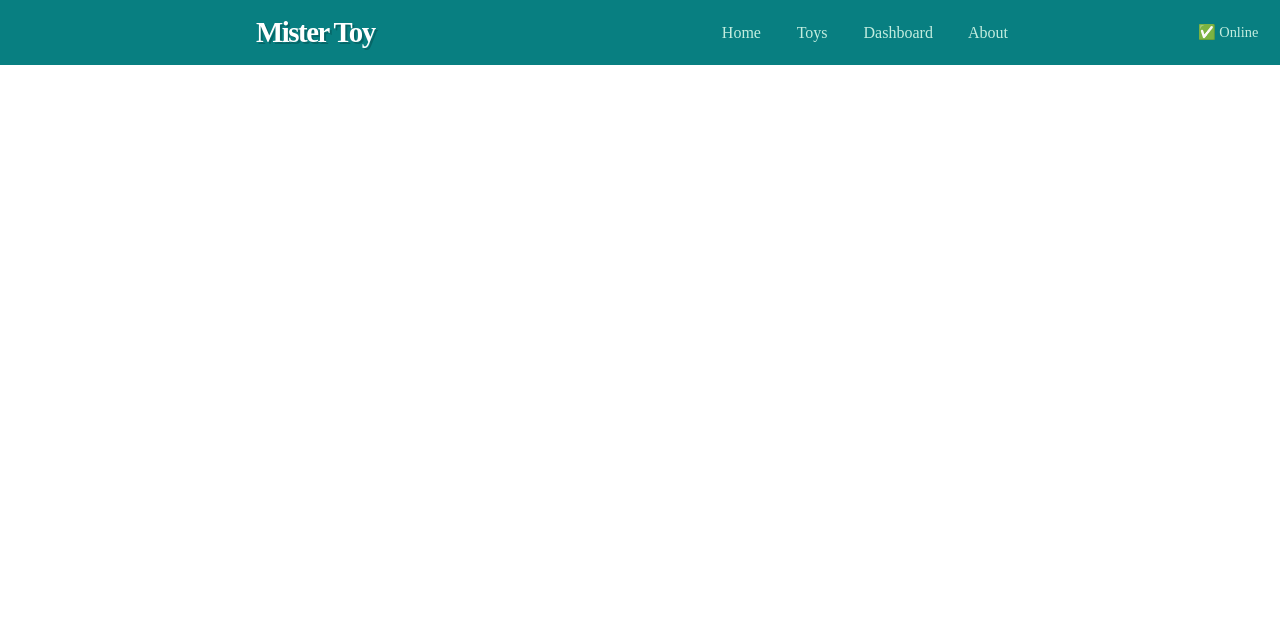
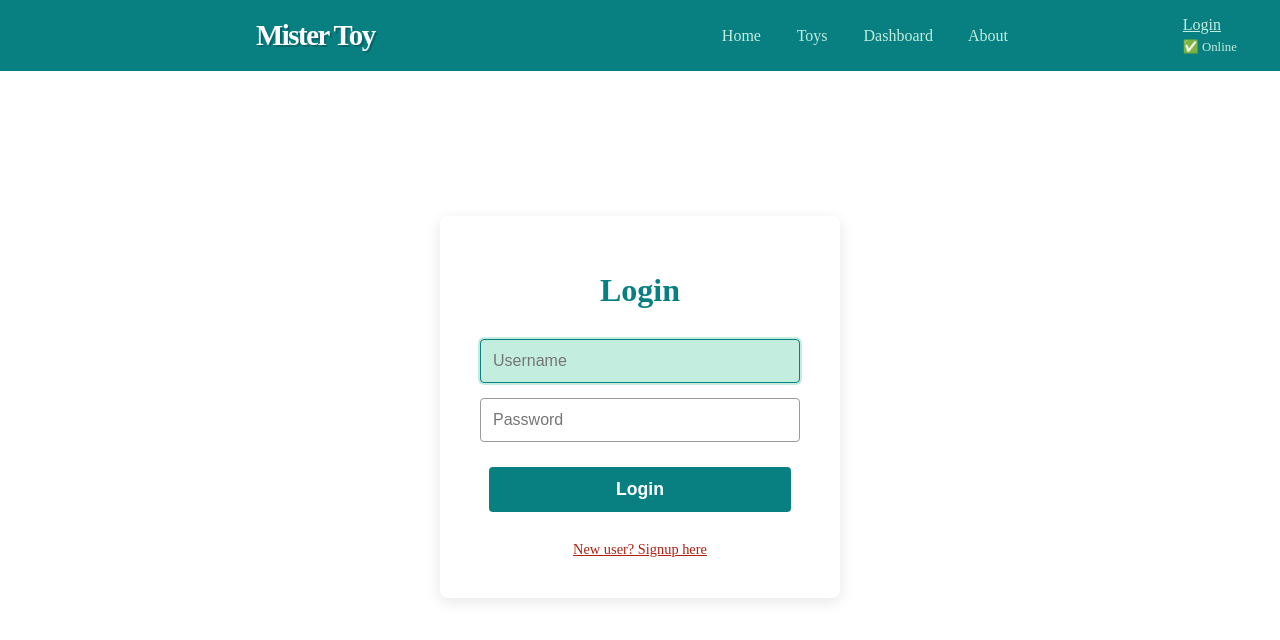
Before and after one commit to aviad-benhamo/ca-mistertoy-frontend, a React (Vite) app: page /login in a window 1280 px wide. Shown: the top 640 px of the page. Built offline with nearby package versions, Linux system fonts and the light colour scheme; a web font is replaced by a local one.

Commit message:
feat: implement login/signup functionality and user session management; enhance AppHeader and Toy components for user experience

```diff
--- a/src/App.jsx
+++ b/src/App.jsx
@@ -6,7 +6,7 @@ import { UserMsg } from './cmps/UserMsg.jsx'
 import { AppHeader } from './cmps/AppHeader.jsx'
 import { ToyDashboard } from './pages/ToyDashboard.jsx'
 import { About } from './pages/About.jsx'
-
+import { LoginSignup } from './pages/LoginSignup.jsx'
 
 function App() {
     return (
@@ -21,6 +21,7 @@ function App() {
                     <Route path="/toy/:toyId" element={<ToyDetails />} />
                     <Route path="/toy/dashboard" element={<ToyDashboard />} />
                     <Route path="/toy/about" element={<About />} />
+                    <Route path="/login" element={<LoginSignup />} />
                 </Routes>
             </main>
             <UserMsg />
--- a/src/assets/style/cmps/AppHeader.css
+++ b/src/assets/style/cmps/AppHeader.css
@@ -55,6 +55,33 @@
         }
     }
 
+    .user-section {
+        grid-column: 3;
+        grid-row: 1;
+        justify-self: end;
+        padding-inline-end: 1.5em;
+
+        .user-info {
+            font-size: 1rem;
+
+            .btn-link {
+                background: none;
+                border: none;
+                color: inherit;
+                cursor: pointer;
+                text-decoration: underline;
+                font-size: 1rem;
+                margin-left: 0.5em;
+                padding: 0;
+                font-family: inherit;
+
+                &:hover {
+                    color: var(--clr-accent);
+                }
+            }
+        }
+    }
+
     .user-status {
         grid-column: 3;
         grid-row: 1;
--- /dev/null
+++ b/src/assets/style/cmps/LoginSignup.css
@@ -0,0 +1,75 @@
+.login-page {
+    display: flex;
+    justify-content: center;
+    align-items: center;
+    min-height: 80vh;
+
+    .login-container {
+        background-color: white;
+        padding: 40px;
+        border-radius: 8px;
+        box-shadow: 0 4px 15px rgba(0, 0, 0, 0.1);
+        width: 100%;
+        max-width: 400px;
+        text-align: center;
+
+        h2 {
+            color: var(--clr1);
+            margin-bottom: 30px;
+            font-size: 2rem;
+        }
+
+        .login-form {
+            display: flex;
+            flex-direction: column;
+            gap: 15px;
+
+            input {
+                padding: 12px;
+                border: 1px solid var(--gray2);
+                border-radius: 4px;
+                font-size: 1rem;
+                outline: none;
+                transition: 0.3s;
+
+                &:focus {
+                    border-color: var(--clr1);
+                    box-shadow: 0 0 0 2px var(--clr1bg);
+                }
+            }
+
+            .btn-action {
+                background-color: var(--clr1);
+                color: white;
+                padding: 12px;
+                border: none;
+                border-radius: 4px;
+                font-size: 1.1rem;
+                font-weight: bold;
+                cursor: pointer;
+                margin-top: 10px;
+                transition: background-color 0.3s;
+
+                &:hover {
+                    background-color: #066b6d;
+                    /* Darker shade of clr1 */
+                }
+            }
+        }
+
+        .btns {
+            margin-top: 20px;
+
+            a {
+                color: var(--clr2);
+                font-size: 0.9rem;
+                text-decoration: underline;
+                cursor: pointer;
+
+                &:hover {
+                    color: var(--clr2bg);
+                }
+            }
+        }
+    }
+}
--- a/src/assets/style/main.css
+++ b/src/assets/style/main.css
@@ -22,6 +22,7 @@
 @import 'cmps/ToyPreview.css';
 @import 'cmps/ToyEdit.css';
 @import 'cmps/ToyDetails.css';
+@import 'cmps/LoginSignup.css';
 
 .app {
     display: flex;
--- a/src/cmps/AppHeader.jsx
+++ b/src/cmps/AppHeader.jsx
@@ -1,8 +1,23 @@
-import { NavLink } from 'react-router-dom'
+import { Link, NavLink, useNavigate } from 'react-router-dom'
+import { useSelector } from 'react-redux'
 import { useOnlineStatus } from '../hooks/useOnlineStatus'
+import { logout } from '../store/actions/user.actions.js'
+import { showErrorMsg, showSuccessMsg } from '../services/event-bus.service.js'
 
 export function AppHeader() {
     const isOnline = useOnlineStatus()
+    const user = useSelector(storeState => storeState.userModule.loggedInUser)
+    const navigate = useNavigate()
+
+    async function onLogout() {
+        try {
+            await logout()
+            showSuccessMsg('Bye now')
+            navigate('/login')
+        } catch (err) {
+            showErrorMsg('Cannot logout')
+        }
+    }
 
     return (
         <section className="app-header">
@@ -15,9 +30,20 @@ export function AppHeader() {
                 <NavLink to="/toy/about"> About</NavLink>
             </nav>
 
-            <p className="user-status">
-                {isOnline ? '✅ Online' : '❌ Disconnected'}
-            </p>
+            <div className="user-section">
+                {user ? (
+                    <span className="user-info">
+                        Hello {user.fullname},&nbsp;
+                        <button onClick={onLogout} className="btn-link">Logout</button>
+                    </span>
+                ) : (
+                    <NavLink to="/login">Login</NavLink>
+                )}
+
+                <p className="user-status" style={{ fontSize: '0.8rem', marginTop: '5px' }}>
+                    {isOnline ? '✅ Online' : '❌ Disconnected'}
+                </p>
+            </div>
         </section>
     )
 }
--- a/src/cmps/ToyPreview.jsx
+++ b/src/cmps/ToyPreview.jsx
@@ -1,14 +1,15 @@
 import { Link } from 'react-router-dom'
+import { useSelector } from 'react-redux'
 import InfoOutlinedIcon from '@mui/icons-material/InfoOutlined';
 import ModeEditOutlineOutlinedIcon from '@mui/icons-material/ModeEditOutlineOutlined';
 import DeleteOutlineOutlinedIcon from '@mui/icons-material/DeleteOutlineOutlined';
 
-import Tooltip from '@mui/material/Tooltip'; // חובה לייבא
+import Tooltip from '@mui/material/Tooltip';
 import IconButton from '@mui/material/IconButton';
 
 
 export function ToyPreview({ toy, onRemoveToy }) {
-
+    const user = useSelector(storeState => storeState.userModule.loggedInUser)
 
     return (
         <article className="toy-preview">
@@ -49,7 +50,9 @@ export function ToyPreview({ toy, onRemoveToy }) {
                     </IconButton>
                 </Tooltip>
 
-                {/* Edit Button */}
+                {/* Edit & Delete - Only for Admin */}
+                {user && user.isAdmin && (
+                    <>
                         <Tooltip title="Edit">
                             <IconButton
                                 component={Link}
@@ -61,7 +64,6 @@ export function ToyPreview({ toy, onRemoveToy }) {
                             </IconButton>
                         </Tooltip>
 
-                {/* Delete Button */}
                         <Tooltip title="Delete">
                             <IconButton
                                 onClick={() => onRemoveToy(toy._id)}
@@ -80,6 +82,8 @@ export function ToyPreview({ toy, onRemoveToy }) {
                                 />
                             </IconButton>
                         </Tooltip>
+                    </>
+                )}
 
             </div>
         </article>
--- /dev/null
+++ b/src/pages/LoginSignup.jsx
@@ -0,0 +1,87 @@
+import { useState } from 'react'
+import { useNavigate } from 'react-router-dom'
+import { login, signup } from '../store/actions/user.actions.js'
+import { showErrorMsg, showSuccessMsg } from '../services/event-bus.service.js'
+import { userService } from '../services/user.service.js'
+
+export function LoginSignup() {
+    const [isSignup, setIsSignup] = useState(false)
+    const [credentials, setCredentials] = useState(userService.getEmptyCredentials())
+    const navigate = useNavigate()
+
+    function handleChange({ target }) {
+        const { name: field, value } = target
+        setCredentials(prevCreds => ({ ...prevCreds, [field]: value }))
+    }
+
+    async function handleSubmit(ev) {
+        ev.preventDefault()
+        try {
+            const method = isSignup ? signup : login
+            const user = await method(credentials)
+
+            showSuccessMsg(`Welcome ${user.fullname}`)
+            navigate('/toy')
+
+        } catch (err) {
+            showErrorMsg('Oops try again')
+            console.log('LoginSignup -> err:', err)
+        }
+    }
+
+    function toggleSignup() {
+        setIsSignup(!isSignup)
+        setCredentials(userService.getEmptyCredentials())
+    }
+
+    return (
+        <section className="login-page">
+            <div className="login-container">
+                <h2>{isSignup ? 'Signup' : 'Login'}</h2>
+
+                <form className="login-form" onSubmit={handleSubmit}>
+                    <input
+                        type="text"
+                        name="username"
+                        value={credentials.username}
+                        placeholder="Username"
+                        onChange={handleChange}
+                        required
+                        autoFocus
+                    />
+                    <input
+                        type="password"
+                        name="password"
+                        value={credentials.password}
+                        placeholder="Password"
+                        onChange={handleChange}
+                        required
+                    />
+                    {isSignup && (
+                        <input
+                            type="text"
+                            name="fullname"
+                            value={credentials.fullname}
+                            placeholder="Full name"
+                            onChange={handleChange}
+                            required
+                        />
+                    )}
+                    <button className="btn-action">{isSignup ? 'Signup' : 'Login'}</button>
+                </form>
+
+                <div className="btns">
+                    <a href="#" onClick={(ev) => {
+                        ev.preventDefault()
+                        toggleSignup()
+                    }}>
+                        {isSignup ?
+                            'Already a member? Login' :
+                            'New user? Signup here'
+                        }
+                    </a>
+                </div>
+            </div>
+        </section>
+    )
+}
--- a/src/pages/ToyDetails.jsx
+++ b/src/pages/ToyDetails.jsx
@@ -1,5 +1,6 @@
 import { useEffect, useState } from 'react'
 import { Link, useNavigate, useParams } from 'react-router-dom'
+import { useSelector } from 'react-redux'
 import { toyService } from '../services/toy.service.js'
 import { showErrorMsg } from '../services/event-bus.service.js'
 import { Popup } from '../cmps/Popup'
@@ -12,7 +13,7 @@ export function ToyDetails() {
     const [isOpen, setIsOpen] = useState(false)
     const { toyId } = useParams()
     const navigate = useNavigate()
-
+    const user = useSelector(storeState => storeState.userModule.loggedInUser)
     useEffect(() => {
         window.addEventListener('keyup', handleIsOpen)
         return () => {
@@ -77,7 +78,10 @@ export function ToyDetails() {
             </p>
 
             <div className="actions">
-                <Link to={`/toy/edit/${toy._id}`}><button className="btn-edit">Edit</button></Link>
+                {/* Only Admin can edit */}
+                {user && user.isAdmin && (
+                    <Link to={`/toy/edit/${toy._id}`}><button className="btn-edit">Edit</button></Link>
+                )}
 
 
                 <Link to="/toy"><button className="btn-back">Back</button></Link>
--- a/src/services/user.service.js
+++ b/src/services/user.service.js
@@ -41,7 +41,12 @@ function getLoggedinUser() {
 }
 
 function _setLoggedinUser(user) {
-    const userToSave = { _id: user._id, fullname: user.fullname }
+    const userToSave = {
+        _id: user._id,
+        fullname: user.fullname,
+        isAdmin: user.isAdmin,
+        score: user.score || 0
+    }
     sessionStorage.setItem(STORAGE_KEY_LOGGEDIN, JSON.stringify(userToSave))
     return userToSave
 }
```
Lines whose indentation alone changed are shown as unchanged.
